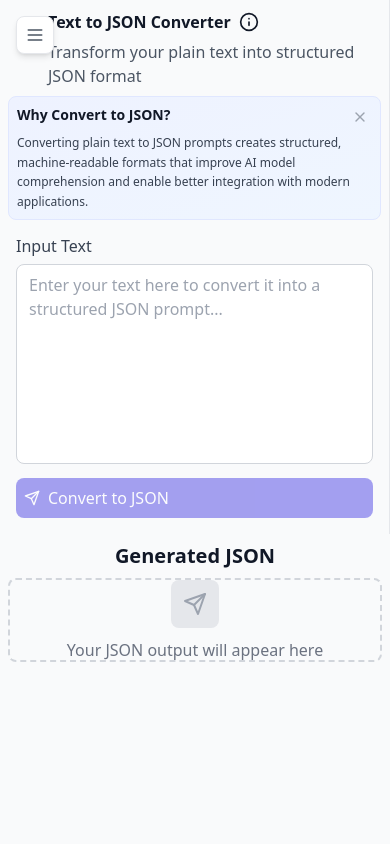
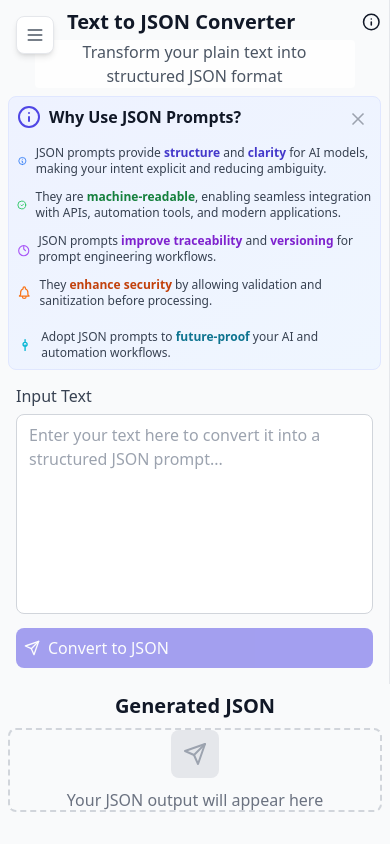
Before and after one commit to MSG-Mutual-Support-to-Grow/JSON-Prompt-Generator, a React (Vite) app in the folder frontend/: page / in a window 390 px wide. Built offline with nearby package versions, Linux system fonts and the light colour scheme.

Commit message:
updated mobile view

```diff
--- a/frontend/src/components/HistoryView.tsx
+++ b/frontend/src/components/HistoryView.tsx
@@ -45,9 +45,9 @@ const HistoryView: React.FC<HistoryViewProps> = ({ history }) => {
   return (
     <div className="h-full overflow-y-auto p-6">
       <div className="max-w-4xl mx-auto">
-        <div className="mb-6">
-          <h2 className="text-2xl font-semibold text-gray-900 mb-2">Conversion History</h2>
-          <p className="text-gray-600">Your latest {history.length} text-to-JSON conversions</p>
+        <div className="mb-6 flex flex-col items-center justify-center w-full">
+          <h2 className="text-2xl font-semibold text-gray-900 mb-2 text-center w-full">Conversion History</h2>
+          <p className="text-gray-600 text-center w-full">Your latest {history.length} text-to-JSON conversions</p>
         </div>
 
         <div className="space-y-4">
--- a/frontend/src/components/TextToJsonConverter.tsx
+++ b/frontend/src/components/TextToJsonConverter.tsx
@@ -74,30 +74,55 @@ const TextToJsonConverter: React.FC<TextToJsonConverterProps> = ({ onAddToHistor
   <div className="h-full flex mobile-flex-col mobile-h-auto">
       {/* Left Panel - Input */}
   <div className="flex-1 flex flex-col p-6 border-r border-gray-200 mobile-p-2 mobile-border-0">
-  <div className="mb-6 mobile-mb-2">
+        <div className="mb-6 mobile-mb-2 flex flex-col items-center justify-center w-full relative">
           <button
             onClick={() => setShowInfoCard(!showInfoCard)}
-            className="flex items-center space-x-2 text-xl font-semibold text-gray-900 hover:text-indigo-600 transition-colors duration-200 ml-10 mobile-ml-0 mobile-text-base"
+            className="flex items-center space-x-2 text-xl font-semibold text-gray-900 hover:text-indigo-600 transition-colors duration-200 mx-auto mobile:text-base mobile:mt-4"
+            style={{ justifyContent: 'center', width: '100%' }}
           >
-            <span>Text to JSON Converter</span>
+            <span className="text-center w-full">Text to JSON Converter</span>
             <Info className="w-5 h-5" />
           </button>
-          <p className="text-gray-600 mt-1 ml-10 mobile-ml-0 mobile-text-base">Transform your plain text into structured JSON format</p>
+          <div className="w-full flex justify-center">
+            <p className="text-gray-600 mt-1 text-center max-w-xs mobile:text-base z-10 bg-white bg-opacity-80 px-2 rounded">
+              Transform your plain text into structured JSON format
+            </p>
+          </div>
         </div>
 
         {showInfoCard && (
-          <div className="mb-6 bg-gradient-to-br from-indigo-50 to-blue-50 rounded-lg p-4 border border-indigo-100 relative mobile-mb-2 mobile-p-2">
+          <div className="mb-6 bg-gradient-to-br from-indigo-50 to-blue-50 rounded-lg p-4 border border-indigo-100 relative flex flex-col gap-2 mobile-mb-2 mobile-p-2">
             <button
               onClick={() => setShowInfoCard(false)}
               className="absolute top-2 right-2 p-1 text-gray-400 hover:text-gray-600 transition-colors duration-200"
+              aria-label="Close info card"
             >
-              <X className="w-4 h-4" />
+              <X className="w-5 h-5" />
             </button>
-            <h3 className="text-sm font-semibold text-gray-900 mb-2">Why Convert to JSON?</h3>
-            <p className="text-xs text-gray-700 leading-relaxed">
-              Converting plain text to JSON prompts creates structured, machine-readable formats that
-              improve AI model comprehension and enable better integration with modern applications.
-            </p>
+            <div className="flex items-center gap-2 mb-2">
+              <Info className="w-6 h-6 text-indigo-600" />
+              <h3 className="text-base font-semibold text-gray-900">Why Use JSON Prompts?</h3>
+            </div>
+            <div className="flex items-center gap-2 mb-1">
+              <svg xmlns="http://www.w3.org/2000/svg" className="w-5 h-5 text-blue-500" fill="none" viewBox="0 0 24 24" stroke="currentColor"><path strokeLinecap="round" strokeLinejoin="round" strokeWidth={2} d="M13 16h-1v-4h-1m1-4h.01M12 20a8 8 0 100-16 8 8 0 000 16z" /></svg>
+              <span className="text-xs text-gray-700">JSON prompts provide <span className="font-semibold text-indigo-700">structure</span> and <span className="font-semibold text-indigo-700">clarity</span> for AI models, making your intent explicit and reducing ambiguity.</span>
+            </div>
+            <div className="flex items-center gap-2 mb-1">
+              <svg xmlns="http://www.w3.org/2000/svg" className="w-5 h-5 text-green-500" fill="none" viewBox="0 0 24 24" stroke="currentColor"><path strokeLinecap="round" strokeLinejoin="round" strokeWidth={2} d="M9 12l2 2l4-4m5 2a9 9 0 11-18 0a9 9 0 0118 0z" /></svg>
+              <span className="text-xs text-gray-700">They are <span className="font-semibold text-green-700">machine-readable</span>, enabling seamless integration with APIs, automation tools, and modern applications.</span>
+            </div>
+            <div className="flex items-center gap-2 mb-1">
+              <svg xmlns="http://www.w3.org/2000/svg" className="w-5 h-5 text-purple-500" fill="none" viewBox="0 0 24 24" stroke="currentColor"><path strokeLinecap="round" strokeLinejoin="round" strokeWidth={2} d="M12 8v4l3 3m6 0a9 9 0 11-18 0a9 9 0 0118 0z" /></svg>
+              <span className="text-xs text-gray-700">JSON prompts <span className="font-semibold text-purple-700">improve traceability</span> and <span className="font-semibold text-purple-700">versioning</span> for prompt engineering workflows.</span>
+            </div>
+            <div className="flex items-center gap-2 mb-1">
+              <svg xmlns="http://www.w3.org/2000/svg" className="w-5 h-5 text-orange-500" fill="none" viewBox="0 0 24 24" stroke="currentColor"><path strokeLinecap="round" strokeLinejoin="round" strokeWidth={2} d="M15 17h5l-1.405-1.405A2.032 2.032 0 0118 14.158V11a6.002 6.002 0 00-4-5.659V4a2 2 0 10-4 0v1.341C7.67 6.165 6 8.388 6 11v3.159c0 .538-.214 1.055-.595 1.436L4 17h5m6 0v1a3 3 0 11-6 0v-1m6 0H9" /></svg>
+              <span className="text-xs text-gray-700">They <span className="font-semibold text-orange-700">enhance security</span> by allowing validation and sanitization before processing.</span>
+            </div>
+            <div className="flex items-center gap-2 mt-2">
+              <svg xmlns="http://www.w3.org/2000/svg" className="w-5 h-5 text-cyan-500" fill="none" viewBox="0 0 24 24" stroke="currentColor"><path strokeLinecap="round" strokeLinejoin="round" strokeWidth={2} d="M12 8c-1.657 0-3 1.343-3 3s1.343 3 3 3 3-1.343 3-3-1.343-3-3-3zm0 0V4m0 8v8" /></svg>
+              <span className="text-xs text-gray-700">Adopt JSON prompts to <span className="font-semibold text-cyan-700">future-proof</span> your AI and automation workflows.</span>
+            </div>
           </div>
         )}
 
```
